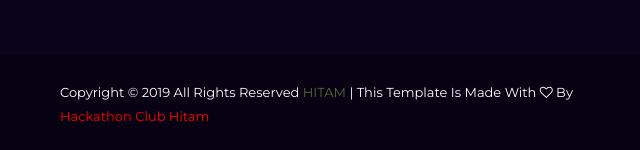
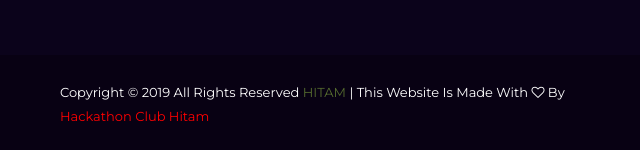
Before and after one commit to abhisheksonnakula/ELYSIAN-HITAM-2k19, a plain HTML site: page index.html in a window 1280 px wide. Shown: the part 5127-5277 px from the top of the page, 35-675 px from the left. Drawn offline with Linux system fonts and the light colour scheme; files whose address does not match are found by name.

Commit message:
Update index.html

```diff
--- a/index.html
+++ b/index.html
@@ -610,7 +610,7 @@
           <p>
             Copyright &copy;
             <script>document.write(new Date().getFullYear());</script> All rights reserved <a href="http://www.hitam.org/"><span
-                style="color:darkolivegreen"> HITAM</span></a> | This template is made with <i class="fa fa-heart-o"
+                style="color:darkolivegreen"> HITAM</span></a> | This Website is made with <i class="fa fa-heart-o"
               aria-hidden="true"></i> by <a href="#" target="_blank"> <span style="color:rgb(255, 0, 0)">Hackathon Club
                 Hitam</span> </a>
           </p>
```
